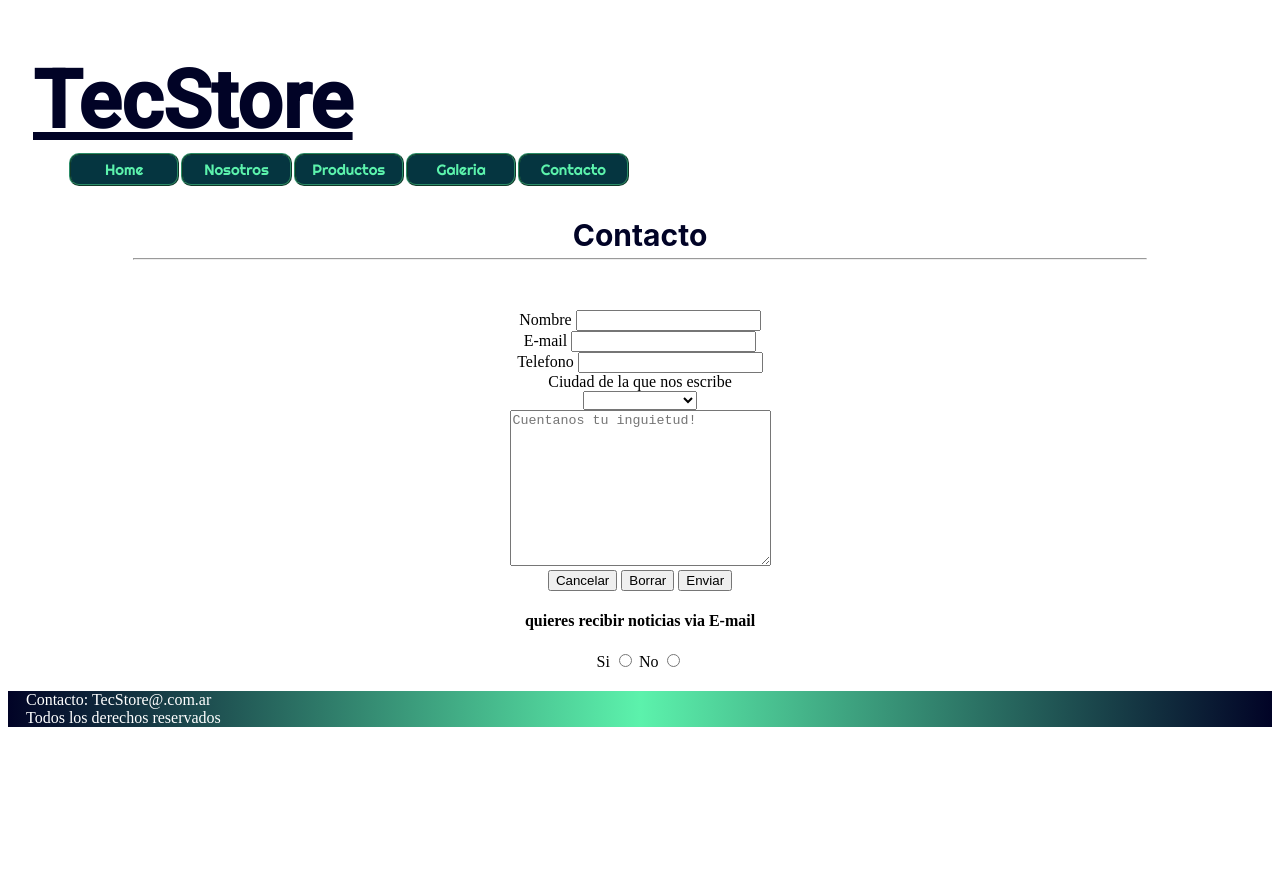
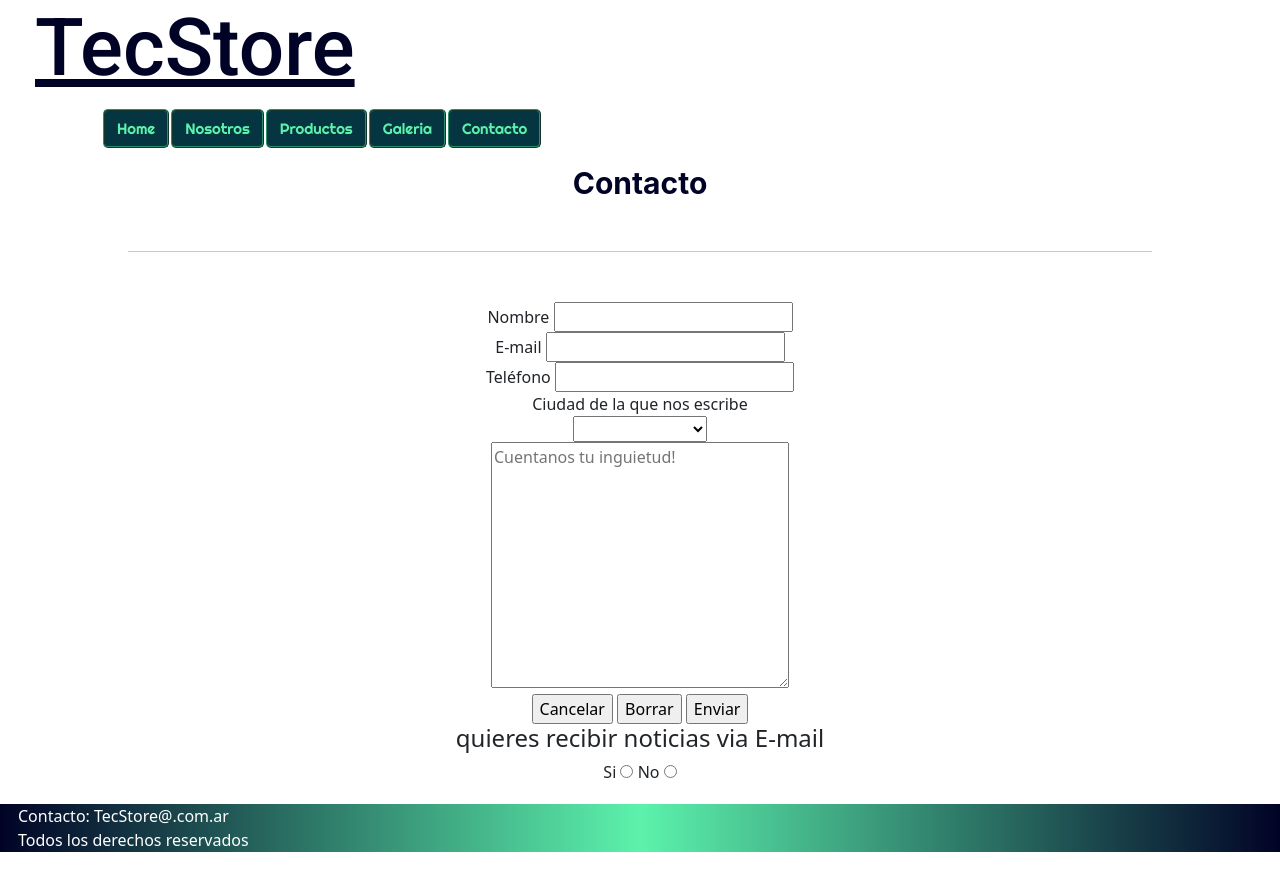
Before and after one commit to WVALDEZGALI/DW-29200, a plain HTML site: page secciones/contacto.html in a window 1280 px wide. Before the commit the page ends 800 px from the top, so only its background shows below. Drawn offline with nearby package versions, Linux system fonts and the light colour scheme; a web font is replaced by a local one.

Commit message:
aplicando bootstrap

```diff
--- a/css/estilos.css
+++ b/css/estilos.css
@@ -9,14 +9,14 @@
     nav a {
         text-decoration:none;
         color:inherit;
-        font-size: 8px;
+        font-size: 15px;
         font-family: 'Righteous';
         }
         nav li {
-        width:6%;
-        padding:3px 3px;
+        width: 8%;
+        padding:5px 5px;
         background-color: #053540;
-        border:1px ridge #2A8C68;
+        border:2px ridge #2A8C68;
         border-radius: 5px;
         text-align:center;
         color: #5CF2AC;
@@ -41,11 +41,11 @@
         font-family: 'Righteous';
         }
         nav li {
-        width:8%;
+        width: 8%;
         padding:5px 5px;
         background-color:#053540;
         border:2px ridge #2A8C68;
-        border-radius: 10px;
+        border-radius: 5px;
         text-align:center;
         color:#5CF2AC;
         }
@@ -56,10 +56,6 @@
 
 }
 
-.Menu {
-    display: flex;
-    margin-left: 20px;
-}
 
 .Menu li {
     margin: 1px;
@@ -71,8 +67,8 @@ h1 {
     font-size: 80px;
     font-family: 'Roboto', sans-serif;
     text-align: left;
-    margin-left: 25px;
-    margin-bottom: -12px;
+    margin-left: 35px;
+    margin-bottom: 12px;
     text-decoration: underline;
 }
 
@@ -134,12 +130,11 @@ ul {
 
 }
 
-
 hr {
     width: 80%;
-    margin-top: -25px;
-    margin-bottom: 50px;
+    margin: 50px auto;
 }
+
 
 
 /*TODO: quienes somos*/
@@ -311,7 +306,6 @@ hr {
         align-items: center;
         grid-template-columns: 1fr 1fr 1fr 1fr;
         grid-column-gap: 5px;
-        grid-template-rows: 1fr 1fr 1fr 1fr;
         grid-row-gap: 5px;
     }
 }
--- a/secciones/contacto.html
+++ b/secciones/contacto.html
@@ -5,13 +5,14 @@
     <meta http-equiv="X-UA-Compatible" content="IE=edge">
     <meta name="viewport" content="width=device-width, initial-scale=1.0">
     <link rel="shortcut icon" href="../imagenes/fav1.png" type="image/x-icon">
-    <link rel="stylesheet" href="../css/estilos.css">
     <link rel="preconnect" href="https://fonts.googleapis.com">
     <link rel="preconnect" href="https://fonts.gstatic.com" crossorigin>
     <link href="https://fonts.googleapis.com/css2?family=Fredoka+One&family=Roboto:ital,wght@0,100;0,300;0,400;0,500;1,100;1,300&family=Rubik+Wet+Paint&display=swap" rel="stylesheet">
     <link rel="preconnect" href="https://fonts.googleapis.com">
     <link rel="preconnect" href="https://fonts.gstatic.com" crossorigin>
     <link href="https://fonts.googleapis.com/css2?family=Righteous&display=swap" rel="stylesheet">
+    <link href="https://cdn.jsdelivr.net/npm/bootstrap@5.1.3/dist/css/bootstrap.min.css" rel="stylesheet" integrity="sha384-1BmE4kWBq78iYhFldvKuhfTAU6auU8tT94WrHftjDbrCEXSU1oBoqyl2QvZ6jIW3" crossorigin="anonymous">
+    <link rel="stylesheet" href="../css/estilos.css">
     <title>TecStore</title>
 </head>
 <body>
@@ -20,21 +21,21 @@
 
         <h1>TecStore</h1>
 
-        <nav>
-                <ul class="Menu">
-                    <li>
+        <nav class="container">
+                <ul class="row Menu">
+                    <li class="col-6 col-sm-auto">
                         <a href="../index.html">Home</a>
                     </li>
-                    <li>
+                    <li class="col-6 col-sm-auto">
                         <a href="quienessomos.html">Nosotros</a>
                     </li>
-                    <li>
+                    <li class="col-6 col-sm-auto">
                         <a href="productos.html">Productos</a>
                     </li>
-                    <li>
+                    <li class="col-6 col-sm-auto">
                         <a href="galeria.html">Galeria</a>
                     </li>
-                    <li>
+                    <li class="col-6 col-sm-auto">
                         <a href="contacto.html">Contacto</a>
                     </li>
                 </ul>
@@ -61,7 +62,7 @@
             </div>
 
             <div>
-                <label for="Telefono">Telefono</label>
+                <label for="Telefono">Teléfono</label>
                 <input type="tel" id="Telefono">
             </div>
 
```
Also changed, not shown: index.html (+9 -9 lines), secciones/galeria.html (+10 -8 lines), secciones/productos.html (+9 -8 lines), secciones/quienessomos.html (+10 -8 lines).
